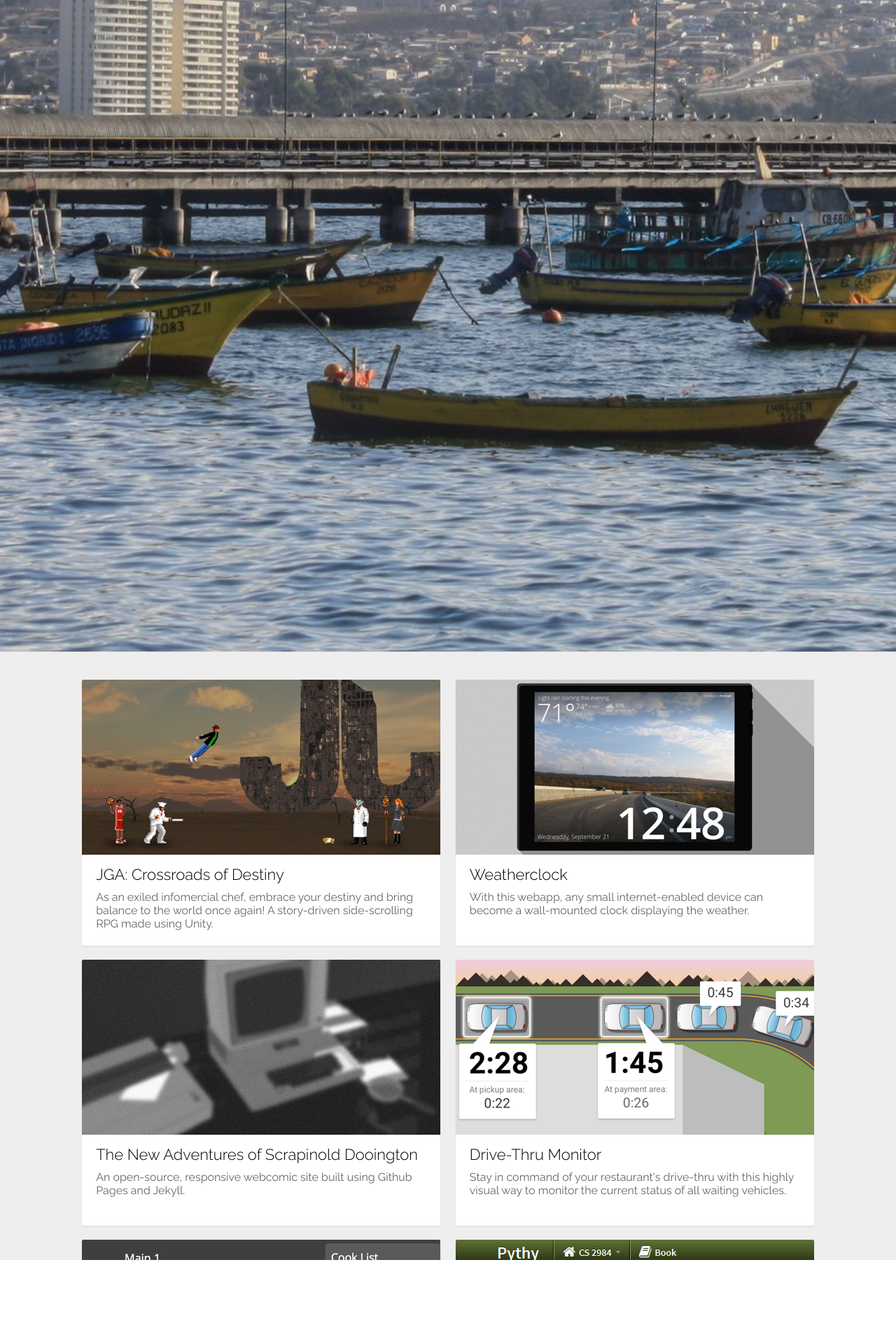
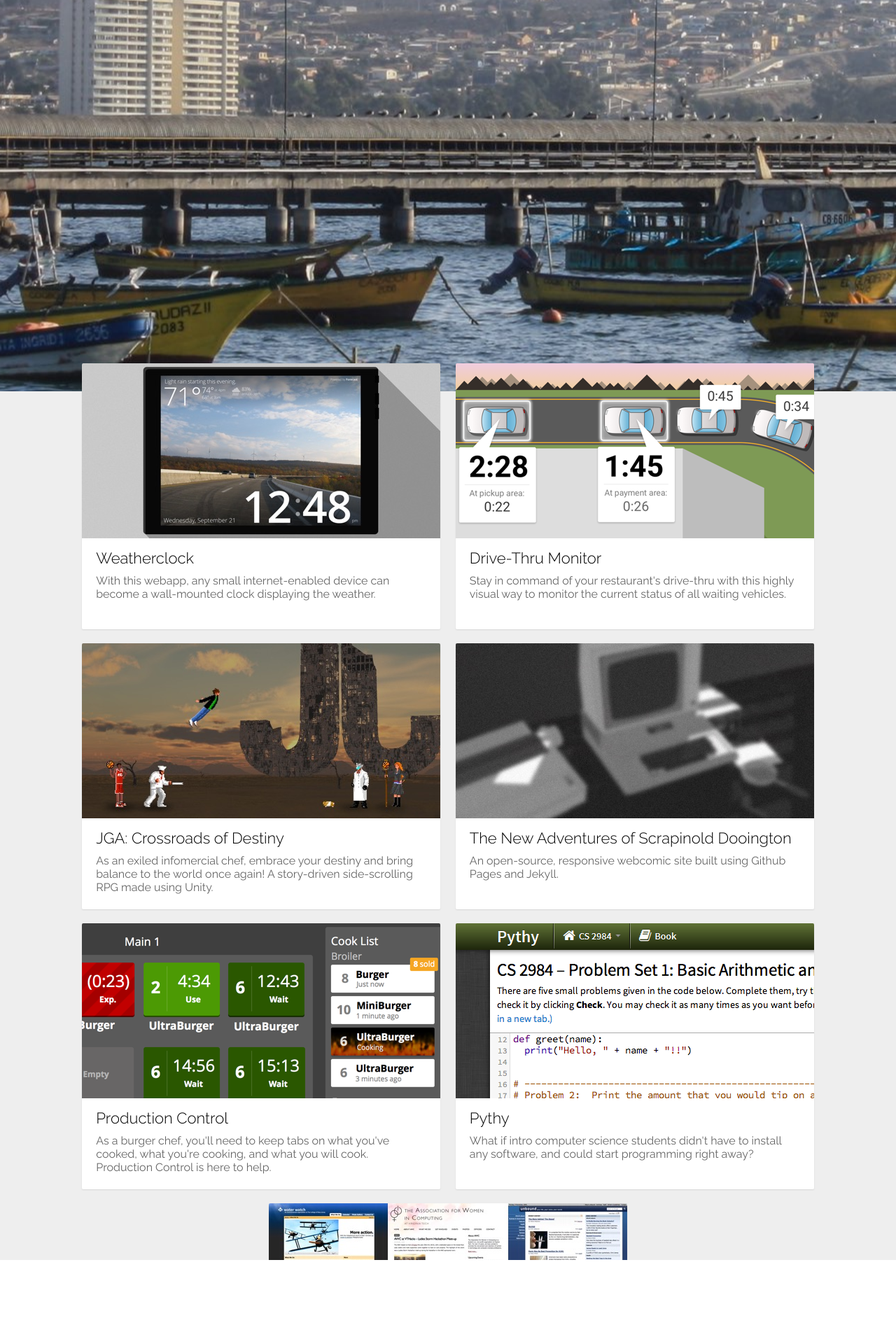
Before and after one commit to tilden/tilden.github.io, a Jekyll site: the page built from index.html, in a window 1280 px wide. Shown: the part 682-2602 px from the top of the page at 70% size. Built offline with Jekyll 4.4.1, drawn with Linux system fonts in a browser that asks for light colours; nearby versions of some CDN libraries.

Commit message:
Reduced fold size for main page, re-ordered projects

```diff
--- a/css/style.css
+++ b/css/style.css
@@ -71,8 +71,8 @@ body {
 #ground {
   background: #eee;
   position: absolute;
-  top: 65%;
-  min-height: calc(100vh - 65%);
+  top: 50%;
+  min-height: calc(100vh - 50%);
   width: 100%;
   opacity: 1;
   overflow: visible;
@@ -265,7 +265,7 @@ img.logo {
 /* landing page project cards / post cards */
 
 .cards {
-  margin: 30px auto;
+  margin: -50px 30px auto;
 }
 
 .card {
--- a/index.html
+++ b/index.html
@@ -9,13 +9,6 @@ section: portfolio
 <div id="ground">
 	<div class="cards">
 
-		<a class="card" href="projects/jga">
-			<img src="images/banners/jga_banner.jpg" width="512" height="250" alt="" />
-			<h3>JGA: Crossroads of Destiny</h3>
-			<p>
-			As an exiled infomercial chef, embrace your destiny and bring balance to the world once again! A story-driven side-scrolling RPG made using Unity.
-			</p>
-		</a>
 
 		<a class="card" href="projects/weatherclock">
 			<img src="images/banners/weatherclock_banner.jpg" width="512" height="250" alt="" />
@@ -25,19 +18,27 @@ section: portfolio
 			</p>
 		</a>
 
+		<a class="card" href="projects/drivethru">
+			<img src="images/banners/dt_banner.png" width="512" height="250" alt="" />
+			<h3>Drive-Thru Monitor</h3>
+			<p>
+			Stay in command of your restaurant's drive-thru with this highly visual way to monitor the current status of all waiting vehicles.
+			</p>
+		</a>
+
+		<a class="card" href="projects/jga">
+			<img src="images/banners/jga_banner.jpg" width="512" height="250" alt="" />
+			<h3>JGA: Crossroads of Destiny</h3>
+			<p>
+			As an exiled infomercial chef, embrace your destiny and bring balance to the world once again! A story-driven side-scrolling RPG made using Unity.
+			</p>
+		</a>
+
 		<a class="card" href="projects/scrapinold">
 			<img src="images/banners/scrapinold_banner.jpg" width="512" height="250" alt="" />
 			<h3>The New Adventures of Scrapinold Dooington</h3>
 			<p>
 			An open-source, responsive webcomic site built using Github Pages and Jekyll.
-			</p>
-		</a>
-
-		<a class="card" href="projects/drivethru">
-			<img src="images/banners/dt_banner.png" width="512" height="250" alt="" />
-			<h3>Drive-Thru Monitor</h3>
-			<p>
-			Stay in command of your restaurant's drive-thru with this highly visual way to monitor the current status of all waiting vehicles.
 			</p>
 		</a>
 
```
